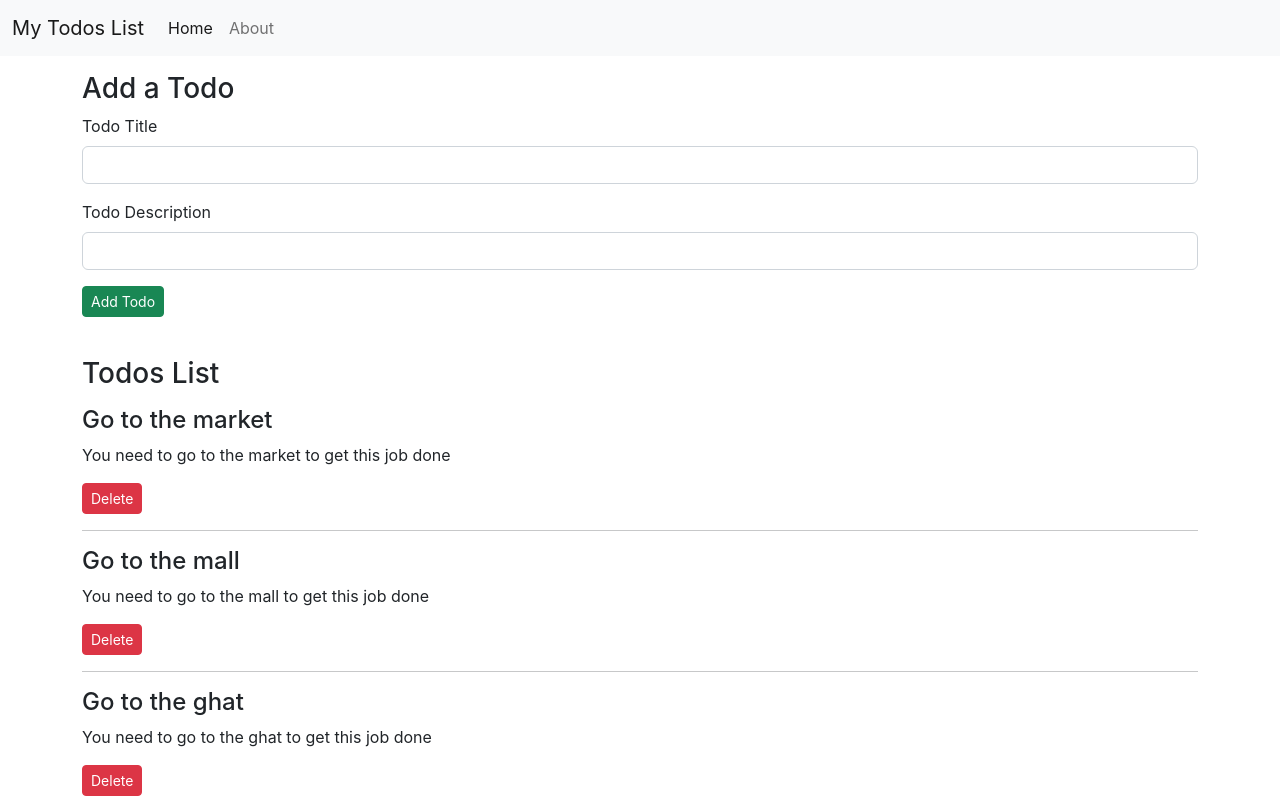
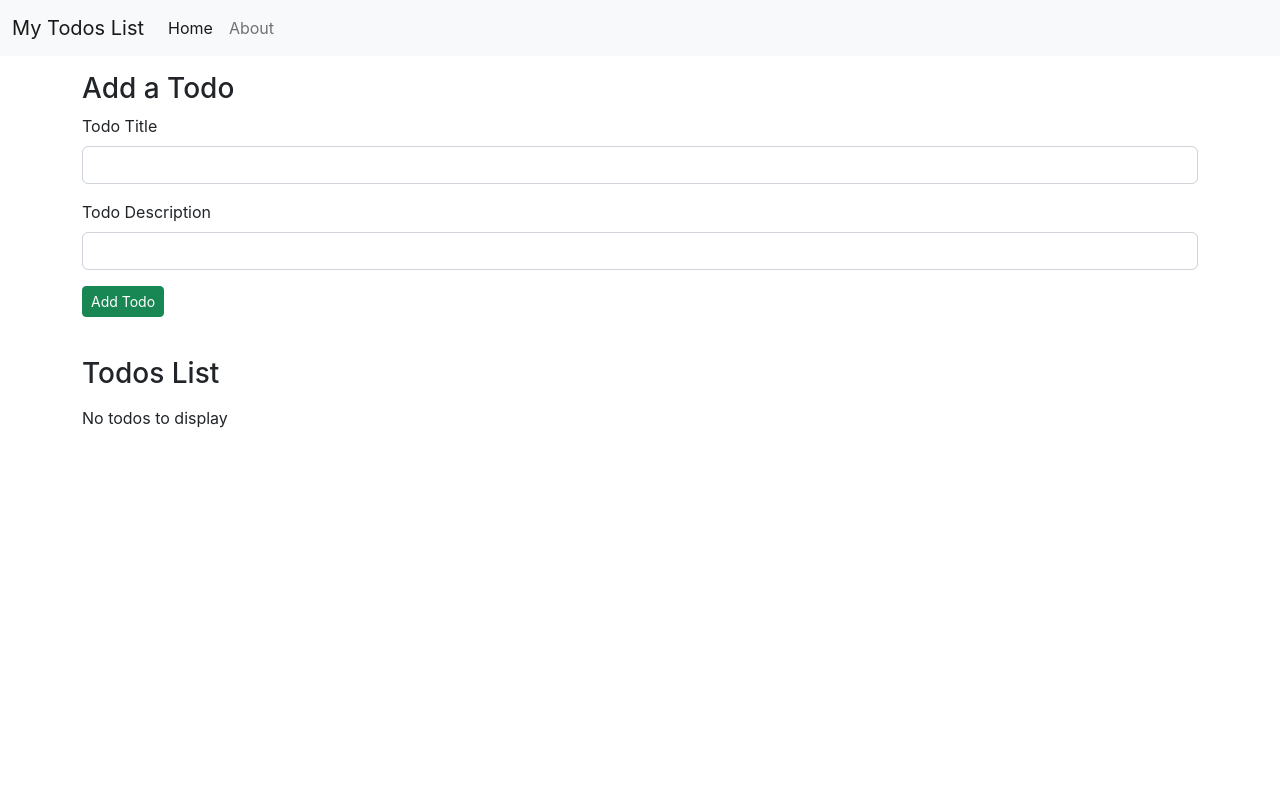
Before and after one commit to caligo-phantom/todos-app, a React (Create React App) app: page / in a window 1280 px wide. Shown: the top 800 px of the page. Built offline with nearby package versions, Linux system fonts and the light colour scheme.

Commit message:
addition, deletion and localstorage

```diff
--- a/src/App.js
+++ b/src/App.js
@@ -3,14 +3,24 @@
 import Todos from "./MyComponents/Todos";
 import Footer from "./MyComponents/Footer";
 import AddTodo from './MyComponents/AddTodo';
-import React, { useState } from 'react';
+import React, { useState, useEffect } from 'react';
 
 function App() {
+  let initTodo;
+
+  if (localStorage.getItem("todos") === null) {
+    initTodo = [];
+  }
+  else {
+    initTodo = JSON.parse(localStorage.getItem("todos"));
+  }
+
   const onDelete = (todo) => {
     console.log("I am ondelete of todo", todo);
     setTodos(todos.filter((e) => {
       return e !== todo;
     }));
+    localStorage.setItem("todos").JSON.stringify(todos);
   }
 
   const addTodo = (title, desc) => {
@@ -30,25 +40,14 @@
     }
     setTodos([...todos, myTodo]);
     console.log(myTodo);
+
   }
 
-  const [todos, setTodos] = useState([
-    {
-      sno: 1,
-      title: "Go to the market",
-      desc: "You need to go to the market to get this job done"
-    },
-    {
-      sno: 2,
-      title: "Go to the mall",
-      desc: "You need to go to the mall to get this job done"
-    },
-    {
-      sno: 3,
-      title: "Go to the ghat",
-      desc: "You need to go to the ghat to get this job done"
-    }
-  ]);
+  const [todos, setTodos] = useState(initTodo);
+  useEffect(() => {
+    localStorage.setItem("todos", JSON.stringify(todos));
+  }, [todos])
+
   return (
     <>
       <Header title="My Todos List" searchBar={false} />
```
